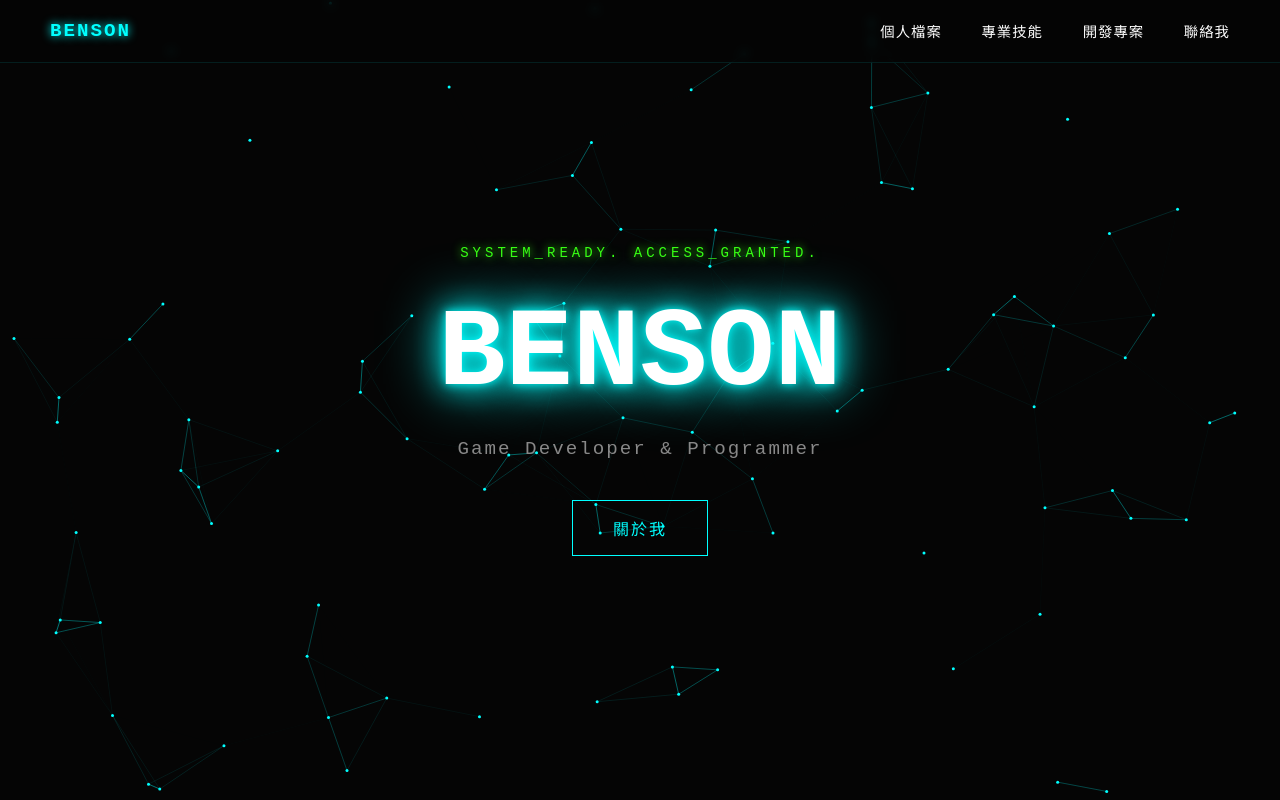
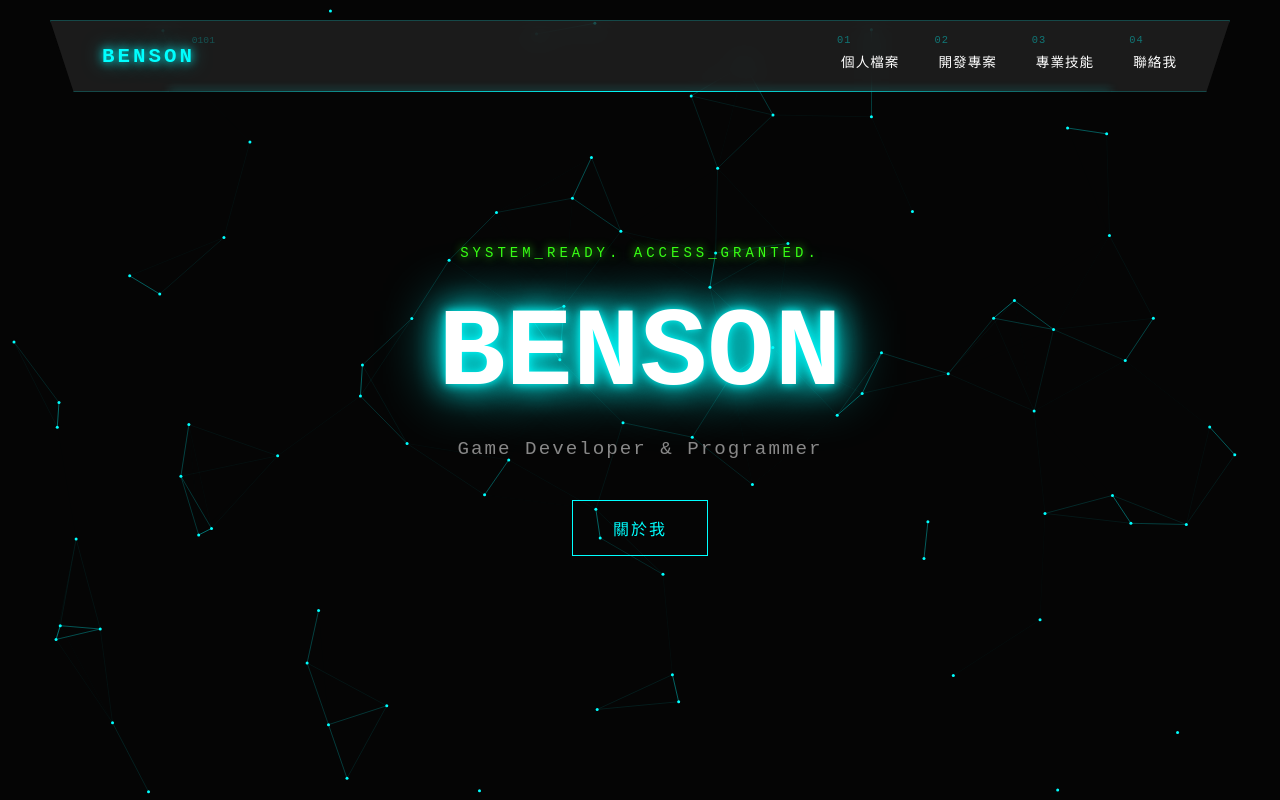
Before and after one commit to BensonGithubStudio/Website-me, a plain HTML site: page index.html in a window 1280 px wide. Shown: the top 800 px of the page. Drawn offline with Linux system fonts and the light colour scheme.

Commit message:
優化導覽列介面

```diff
--- a/css/index.css
+++ b/css/index.css
@@ -84,38 +84,157 @@ body:not(.system-loading) #bootText {
 /* 導覽列 */
 .navbar {
     position: fixed;
-    top: 0;
-    width: 100%;
+    top: 20px;          /* 懸浮於頂部 20px，不撐滿 */
+    left: 50%;
+    transform: translateX(-50%); /* 居中 */
+    width: calc(100% - 100px);   /* 寬度稍微收縮 */
+    max-width: 1200px;
     display: flex;
     justify-content: space-between;
     align-items: center;
-    padding: 20px 50px;
+    padding: 12px 40px;
     z-index: 100;
-    background: rgba(5, 5, 5, 0.7);
-    backdrop-filter: blur(5px);
-    border-bottom: 1px solid rgba(0, 255, 255, 0.1);
+
+    /* 深黑色背景 + 強烈高斯模糊 */
+    background: rgba(51, 51, 51, 0.5);
+    backdrop-filter: blur(10px);
+
+    /* 核心活潑幾何：斜切角外框 */
+    clip-path: polygon(0 0, 100% 0, 98% 100%, 2% 100%);
+
+    /* 青色環境光外框 */
+    border: 1px solid rgba(0, 255, 255, 0.2);
+    box-shadow:
+        0 4px 15px rgba(0, 0, 0, 0.6),
+        0 0 30px rgba(0, 255, 255, 0.1); /* 微弱霓虹底光 */
 }
 
+/* 導覽列港口的霓虹霓虹環境光點綴偽元素 */
+.navbar::after {
+    content: '';
+    position: absolute;
+    bottom: -1px;
+    left: 10%;
+    width: 80%;
+    height: 1px;
+    background: linear-gradient(90deg, transparent, #00ffff, transparent);
+    box-shadow: 0 0 10px #00ffff;
+}
+
+
+/* 2. Logo：發光處理器晶片 */
 .navbar .logo {
+    display: flex;
+    align-items: center;
+    gap: 8px;
+    position: relative;
+    padding: 5px 10px;
+    border: 1px solid transparent;
+}
+
+.navbar .logo-text {
     color: #00ffff;
     font-weight: bold;
-    font-size: 1.2rem;
-    letter-spacing: 2px;
-    text-shadow: 0 0 10px #00ffff;
+    font-size: 1.3rem;
+    letter-spacing: 3px;
+    text-shadow: 0 0 10px #00ffff, 0 0 20px rgba(0, 255, 255, 0.5);
+    font-family: 'Courier New', Courier, monospace; /* 數字感更強 */
+}
+
+/* Logo 偽元素：模擬電子故障發光矩陣 */
+.navbar .logo::before {
+    content: '0101';
+    position: absolute;
+    top: -5px;
+    right: -10px;
+    font-size: 0.6rem;
+    color: rgba(0, 255, 255, 0.4);
+    opacity: 0.6;
+    font-family: monospace;
+    animation: cyber-digits-scan 2s steps(2) infinite;
+}
+
+@keyframes cyber-digits-scan {
+    0% { content: '1010'; }
+    50% { content: '0101'; }
+    100% { content: '1010'; }
+}
+
+
+/* 3. 連結：活潑的數據顯示器效果 */
+.navbar .nav-links {
+    display: flex;
+    gap: 15px; /* 縮小間距，讓幾何港口更緊湊 */
 }
 
 .navbar .nav-links a {
     color: #fff;
     text-decoration: none;
-    margin-left: 30px;
-    font-size: 0.9rem;
+    font-size: 0.85rem;
     letter-spacing: 1px;
-    transition: 0.3s;
+    position: relative;
+    padding: 8px 12px;
+    display: flex;
+    align-items: center;
+    transition: color 0.3s ease;
+
+    /* 幾何連結外框 */
+    clip-path: polygon(10% 0, 100% 0, 90% 100%, 0% 100%);
 }
 
+/* 連結內部：在文字上方加上數據編號 */
+.navbar .nav-links a::before {
+    content: attr(data-no);  /* 從 data-no 屬性讀取編號 */
+    position: absolute;
+    top: 1px;
+    left: 8px;
+    font-size: 0.65rem;
+    color: rgba(0, 255, 255, 0.4);
+    font-family: monospace;
+    transition: 0.3s ease;
+}
+
+.navbar .nav-links a span {
+    margin-top: 10px; /* 為上方的編號騰出空間 */
+}
+
+/* 你的原版特效：底部展開光軌 (維持不變，完美融合) */
+.navbar .nav-links a::after {
+    content: "";
+    position: absolute;
+    bottom: -2px;
+    left: 50%;
+    width: 0;
+    height: 1.5px;
+    background: #00ffff;
+    box-shadow: 0 0 8px #00ffff, 0 0 15px #00ffff;
+    transition: width 0.3s cubic-bezier(0.25, 0.46, 0.45, 0.94), left 0.3s cubic-bezier(0.25, 0.46, 0.45, 0.94);
+}
+
+/* Hover 觸發活潑連鎖反應 */
 .navbar .nav-links a:hover {
     color: #00ffff;
-    text-shadow: 0 0 8px #00ffff;
+    background: rgba(0, 255, 255, 0.05); /* 輕微的港口通電背景色 */
+    clip-path: polygon(0% 0, 90% 0, 100% 100%, 10% 100%); /* 反向斜切，更有動感 */
+}
+
+/* Hover 時編號文字變成霓虹青色，並閃爍 */
+.navbar .nav-links a:hover::before {
+    color: #00ffff;
+    text-shadow: 0 0 5px #00ffff;
+    animation: cyber-digits-spin 0.2s steps(2) infinite alternate;
+}
+
+/* 原版光軌展開動畫：維持 */
+.navbar .nav-links a:hover::after {
+    width: 100%;
+    left: 0;
+}
+
+/* 數字滾動動畫 */
+@keyframes cyber-digits-spin {
+    0% { transform: scaleY(1); opacity: 1; }
+    100% { transform: scaleY(0); opacity: 0.6; }
 }
 
 /* Hero 首頁區塊 */
--- a/index.html
+++ b/index.html
@@ -20,13 +20,15 @@
     <canvas id="bg"></canvas>
 
     <!-- 導覽列 -->
-    <nav class="navbar">
-        <div class="logo">BENSON</div>
+    <nav class="navbar cyber-data-port">
+        <div class="logo">
+            <span class="logo-text">BENSON</span>
+            </div>
         <div class="nav-links">
-            <a href="#about">個人檔案</a>
-            <a href="#skills">專業技能</a>
-            <a href="#projects">開發專案</a>
-            <a href="#contact">聯絡我</a>
+            <a href="#about" data-no="01"><span>個人檔案</span></a>
+            <a href="#projects" data-no="02"><span>開發專案</span></a>
+            <a href="#skills" data-no="03"><span>專業技能</span></a>
+            <a href="#contact" data-no="04"><span>聯絡我</span></a>
         </div>
     </nav>
 
@@ -116,50 +118,6 @@
             </a>
         </section>
 
-        <!-- 【更新】專長與核心技能核心區塊 -->
-        <section id="skills" class="section">
-            <h2 class="section-title">專業技能</h2>
-
-            <div class="skills-showcase">
-                <!-- 左邊：核心專長能量條 -->
-                <div class="skills-bars-container">
-                    <h4 class="sub-panel-title">技能熟練程度</h4>
-
-                    <div class="skill-bar-wrapper">
-                        <div class="skill-bar-label"><span>Unity&nbsp;&&nbsp;C#</span><span>90%</span></div>
-                        <div class="skill-bar-bg"><div class="skill-bar-fill" data-progress="90%"></div></div>
-                    </div>
-
-                    <div class="skill-bar-wrapper">
-                        <div class="skill-bar-label"><span>電腦繪圖&nbsp;Adobe&nbsp;Illustrator</span><span>75%</span></div>
-                        <div class="skill-bar-bg"><div class="skill-bar-fill" data-progress="75%"></div></div>
-                    </div>
-
-                    <div class="skill-bar-wrapper">
-                        <div class="skill-bar-label"><span>Gameplay Programming</span><span>85%</span></div>
-                        <div class="skill-bar-bg"><div class="skill-bar-fill" data-progress="85%"></div></div>
-                    </div>
-
-                    <div class="skill-bar-wrapper">
-                        <div class="skill-bar-label"><span>Shader & Visual Effects (GLSL)</span><span>70%</span></div>
-                        <div class="skill-bar-bg"><div class="skill-bar-fill" data-progress="70%"></div></div>
-                    </div>
-                </div>
-
-                <!-- 右邊：技能分類卡片 -->
-                <div class="skills-grid-layout">
-                    <div class="skill-group-card">
-                        <h3>遊戲研發專長</h3>
-                        <p>人工智慧（AI）行為樹導航、物理碰撞系統特化、狀態機架構設計、效能剖析與優化（Profiling）。</p>
-                    </div>
-                    <div class="skill-group-card">
-                        <h3>網頁與擴充工具</h3>
-                        <p>HTML5 Canvas 特效控制、Node.js 伺服器通訊、專案自動化建置（CI/CD）腳本編寫。</p>
-                    </div>
-                </div>
-            </div>
-        </section>
-
         <!-- 作品集 Projects -->
         <section id="projects" class="section">
             <h2 class="section-title">開發專案</h2>
@@ -218,6 +176,54 @@
                     </div>
                 </a>
             </div>
+
+            <a href="project.html" class="cyber-btn-more" onclick="sessionStorage.setItem('skipAnimation', 'true');">
+                <span class="cyber-btn">瀏覽完整作品</span>
+            </a>
+        </section>
+
+        <!-- 【更新】專長與核心技能核心區塊 -->
+        <section id="skills" class="section">
+            <h2 class="section-title">專業技能</h2>
+
+            <div class="skills-showcase">
+                <!-- 左邊：核心專長能量條 -->
+                <div class="skills-bars-container">
+                    <h4 class="sub-panel-title">技能熟練程度</h4>
+
+                    <div class="skill-bar-wrapper">
+                        <div class="skill-bar-label"><span>Unity&nbsp;&&nbsp;C#</span><span>90%</span></div>
+                        <div class="skill-bar-bg"><div class="skill-bar-fill" data-progress="90%"></div></div>
+                    </div>
+
+                    <div class="skill-bar-wrapper">
+                        <div class="skill-bar-label"><span>電腦繪圖&nbsp;Adobe&nbsp;Illustrator</span><span>75%</span></div>
+                        <div class="skill-bar-bg"><div class="skill-bar-fill" data-progress="75%"></div></div>
+                    </div>
+
+                    <div class="skill-bar-wrapper">
+                        <div class="skill-bar-label"><span>Gameplay Programming</span><span>85%</span></div>
+                        <div class="skill-bar-bg"><div class="skill-bar-fill" data-progress="85%"></div></div>
+                    </div>
+
+                    <div class="skill-bar-wrapper">
+                        <div class="skill-bar-label"><span>Shader & Visual Effects (GLSL)</span><span>70%</span></div>
+                        <div class="skill-bar-bg"><div class="skill-bar-fill" data-progress="70%"></div></div>
+                    </div>
+                </div>
+
+                <!-- 右邊：技能分類卡片 -->
+                <div class="skills-grid-layout">
+                    <div class="skill-group-card">
+                        <h3>遊戲研發專長</h3>
+                        <p>人工智慧（AI）行為樹導航、物理碰撞系統特化、狀態機架構設計、效能剖析與優化（Profiling）。</p>
+                    </div>
+                    <div class="skill-group-card">
+                        <h3>網頁與擴充工具</h3>
+                        <p>HTML5 Canvas 特效控制、Node.js 伺服器通訊、專案自動化建置（CI/CD）腳本編寫。</p>
+                    </div>
+                </div>
+            </div>
         </section>
 
         <!-- 聯絡我 Contact -->
```
